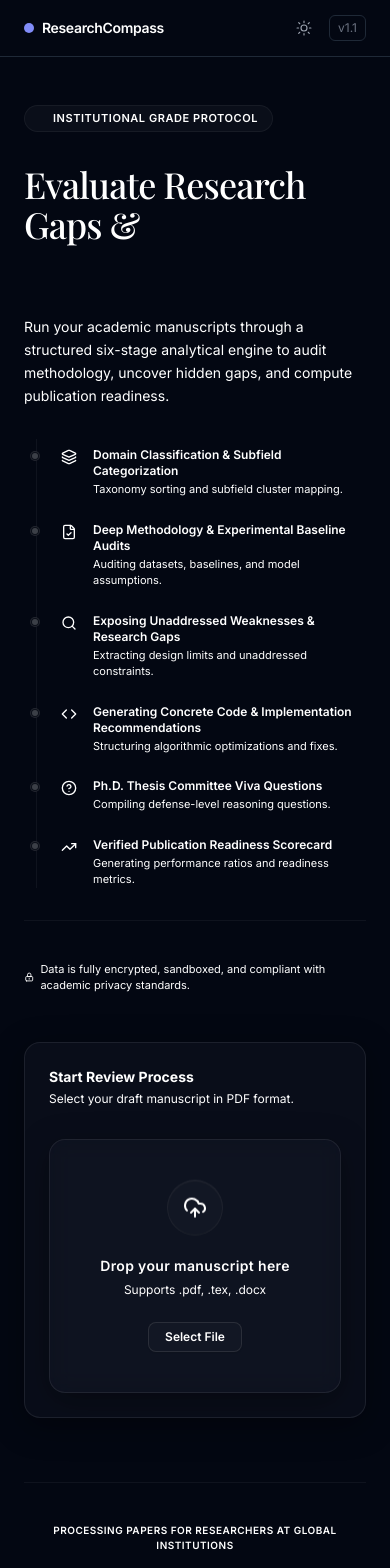
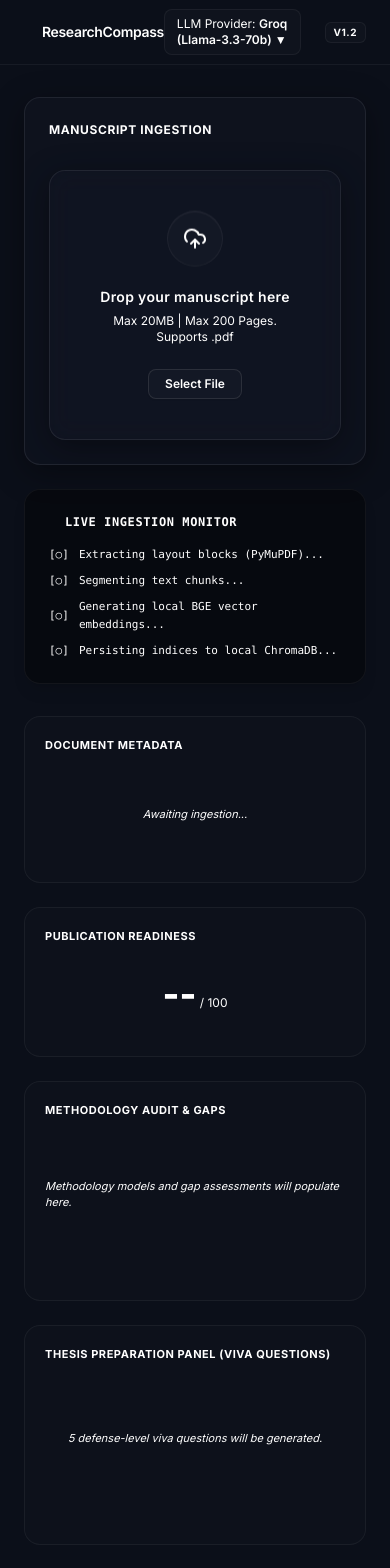
Before and after one commit to HariN999/ResearchCompass, a Next.js app in the folder frontend/: page / in a window 390 px wide. Shown: the top 1568 px of the page. Built offline with nearby package versions, Linux system fonts and the light colour scheme; a web font is replaced by a local one.

Commit message:
feat(ui): implement premium side-by-side workspace and live ingestion console logs

```diff
--- a/frontend/app/page.tsx
+++ b/frontend/app/page.tsx
@@ -1,40 +1,44 @@
 "use client";
 
 import { useEffect, useState } from "react";
-
-import { ResultsDashboard } from "../components/ResultsDashboard";
 import { UploadSection } from "../components/UploadSection";
-import { AgentWorkflow } from "../components/AgentWorkflow";
 import { analyzeResearchPaper } from "../lib/api";
 import type { AnalysisResult } from "../types/analysis";
-import { Layers, FileCheck, Search, Code, HelpCircle, TrendingUp } from "lucide-react";
 
 export default function Home(): JSX.Element {
   const [result, setResult] = useState<AnalysisResult | null>(null);
   const [loading, setLoading] = useState<boolean>(false);
   const [error, setError] = useState<string | null>(null);
   const [analyzedFilename, setAnalyzedFilename] = useState<string>("");
-  const [isDark, setIsDark] = useState<boolean>(true);
+  const [pipelineStep, setPipelineStep] = useState<number>(0);
 
   useEffect(() => {
-    setIsDark(document.documentElement.classList.contains("dark"));
-  }, []);
-
-  function toggleTheme(): void {
-    const nextIsDark = !isDark;
-    document.documentElement.classList.toggle("dark", nextIsDark);
-    localStorage.setItem("theme", nextIsDark ? "dark" : "light");
-    setIsDark(nextIsDark);
+    if (loading) {
+      setPipelineStep(0);
+      const timer1 = setTimeout(() => setPipelineStep(1), 1200);
+      const timer2 = setTimeout(() => setPipelineStep(2), 2400);
+      const timer3 = setTimeout(() => setPipelineStep(3), 3600);
+      return () => {
+        clearTimeout(timer1);
+        clearTimeout(timer2);
+        clearTimeout(timer3);
+      };
+    } else if (result) {
+      setPipelineStep(4);
+    } else {
+      setPipelineStep(0);
     }
+  }, [loading, result]);
 
   async function handleAnalyze(file: File): Promise<void> {
     setLoading(true);
     setError(null);
+    setResult(null);
+    setAnalyzedFilename(file.name);
 
     try {
       const analysis = await analyzeResearchPaper(file);
       setResult(analysis);
-      setAnalyzedFilename(file.name);
     } catch (err) {
       setResult(null);
       setError(err instanceof Error ? err.message : "Something went wrong while analyzing the paper.");
@@ -44,217 +48,209 @@ export default function Home(): JSX.Element {
   }
 
   return (
-    <main className="min-h-screen bg-white text-gray-900 transition-all duration-150 dark:bg-gray-950 dark:text-white">
-      {/* Navigation */}
-      <nav className="border-b border-gray-200 bg-white transition-all duration-150 dark:border-gray-800 dark:bg-gray-950">
-        <div className="mx-auto flex h-14 max-w-6xl items-center justify-between px-6">
-          <div className="text-sm font-semibold tracking-tight text-gray-900 dark:text-white flex items-center gap-2">
-            <span className="h-2.5 w-2.5 rounded-full bg-indigo-600 dark:bg-indigo-400" />
+    <main className="min-h-screen bg-[#0B0F19] text-white flex flex-col font-sans transition-all duration-150">
+      {/* Navigation Header */}
+      <nav className="border-b border-white/5 bg-[#0B0F19] shrink-0 sticky top-0 z-50 select-none">
+        <div className="mx-auto flex h-16 max-w-7xl items-center justify-between px-6">
+          <div className="text-sm font-semibold tracking-tight text-white flex items-center gap-2">
+            <span className="h-2.5 w-2.5 rounded-full bg-accent animate-pulse" />
             ResearchCompass
           </div>
 
-          <div className="flex items-center gap-2">
-            <button
-              type="button"
-              onClick={toggleTheme}
-              className="rounded-md p-2 text-gray-400 transition-all duration-150 hover:bg-gray-100 hover:text-gray-900 dark:hover:bg-gray-800 dark:hover:text-white"
-              aria-label={isDark ? "Switch to light mode" : "Switch to dark mode"}
-            >
-              {isDark ? (
-                <svg className="h-[18px] w-[18px]" fill="none" stroke="currentColor" viewBox="0 0 24 24" aria-hidden="true">
-                  <circle cx="12" cy="12" r="4" strokeWidth={1.5} />
-                  <path
-                    strokeLinecap="round"
-                    strokeWidth={1.5}
-                    d="M12 2.75v2M12 19.25v2M4.93 4.93l1.42 1.42M17.65 17.65l1.42 1.42M2.75 12h2M19.25 12h2M4.93 19.07l1.42-1.42M17.65 6.35l1.42-1.42"
-                  />
-                </svg>
-              ) : (
-                <svg className="h-[18px] w-[18px]" fill="none" stroke="currentColor" viewBox="0 0 24 24" aria-hidden="true">
-                  <path
-                    strokeLinecap="round"
-                    strokeLinejoin="round"
-                    strokeWidth={1.5}
-                    d="M20.25 14.15A7.5 7.5 0 0 1 9.85 3.75 8.25 8.25 0 1 0 20.25 14.15Z"
-                  />
-                </svg>
-              )}
-            </button>
+          <div className="flex items-center gap-6">
+            {/* LLM Provider Runtime Dropdown */}
+            <div className="relative text-xs text-text-secondary bg-white/[0.02] border border-white/5 rounded-lg px-3 py-1.5 font-sans select-none">
+              <span className="text-text-muted">LLM Provider:</span> <span className="font-semibold text-accent">Groq (Llama-3.3-70b) ▼</span>
+            </div>
 
-            <span className="rounded-md border border-gray-200 px-2 py-1 text-xs text-gray-400 dark:border-gray-800 dark:text-gray-500">
-              v1.1
+            <span className="rounded-md border border-white/5 bg-white/[0.02] px-2 py-0.5 text-[10px] font-bold text-text-muted uppercase tracking-wider">
+              v1.2
             </span>
           </div>
         </div>
       </nav>
 
       {/* Main Body container */}
-      <div className="mx-auto max-w-6xl px-6 py-6 md:py-12">
+      <div className="mx-auto max-w-7xl px-6 py-8 flex-1 flex flex-col w-full justify-between">
 
-        {/* LANDING HERO VIEW */}
-        {!result && !loading ? (
-          <div className="space-y-16 py-6 md:py-12">
-            <div className="grid gap-12 lg:grid-cols-[1fr_420px] items-start animate-fadeIn">
+        <div className="grid gap-8 lg:grid-cols-2 items-start w-full animate-fadeIn mb-8">
 
-              {/* Left Column: Value Prop */}
-              <div className="text-left space-y-8">
-                <span className="inline-flex items-center gap-2 rounded-full border border-white/5 bg-white/[0.03] backdrop-blur-md px-3.5 py-1 text-[11px] font-semibold text-accent tracking-wider uppercase select-none">
-                  <span className="h-1.5 w-1.5 animate-pulse rounded-full bg-accent" />
-                  Institutional Grade Protocol
-                </span>
+          {/* LEFT COLUMN: Input & Ingestion Pipeline */}
+          <div className="space-y-6 flex flex-col">
+            {/* 1. Drag & Drop Card Container */}
+            <div className="rounded-2xl p-6 glass-card relative overflow-hidden group">
+              <h3 className="text-xs font-bold text-text-muted uppercase tracking-wider mb-2 text-left">
+                Manuscript Ingestion
+              </h3>
+              <UploadSection onAnalyze={handleAnalyze} loading={loading} />
+            </div>
 
-                <h1 className="text-4xl sm:text-5xl font-serif font-medium leading-[1.12] text-text-primary tracking-tight">
-                  Evaluate Research Gaps & <br />
-                  <span className="text-accent bg-gradient-to-r from-accent to-[#00A8FF] bg-clip-text text-transparent">
-                    Accelerate Science
-                  </span>
-                </h1>
+            {/* 2. Live Ingestion Monitor Console */}
+            <div className="rounded-2xl p-6 border border-white/5 bg-black/40 font-mono text-[11px] leading-relaxed shadow-lg">
+              <h4 className="text-xs font-bold text-text-secondary uppercase tracking-wider mb-4 flex items-center gap-2">
+                <span className={`h-2 w-2 rounded-full ${loading ? "bg-accent animate-pulse" : "bg-text-muted"}`} />
+                Live Ingestion Monitor
+              </h4>
+              <div className="space-y-2 text-text-secondary text-left">
+                {[
+                  "Extracting layout blocks (PyMuPDF)...",
+                  "Segmenting text chunks...",
+                  "Generating local BGE vector embeddings...",
+                  "Persisting indices to local ChromaDB..."
+                ].map((step, idx) => {
+                  let prefix = "[○]";
+                  let textColor = "text-text-muted";
+                  if (pipelineStep > idx) {
+                    prefix = "[✓]";
+                    textColor = "text-accent";
+                  } else if (pipelineStep === idx && loading) {
+                    prefix = "[▶]";
+                    textColor = "text-text-primary font-bold";
+                  }
+                  return (
+                    <div key={idx} className={`flex items-center gap-2.5 ${textColor} transition-colors duration-200`}>
+                      <span>{prefix}</span>
+                      <span>{step}</span>
+                    </div>
+                  );
+                })}
+              </div>
+            </div>
 
-                <p className="text-sm leading-relaxed text-text-secondary max-w-xl font-sans">
-                  Run your academic manuscripts through a structured six-stage analytical engine to audit methodology, uncover hidden gaps, and compute publication readiness.
-                </p>
+            {/* Error Message Panel */}
+            {error && (
+              <div className="rounded-xl border border-red-900/30 bg-red-950/20 p-4 text-left animate-fadeIn">
+                <p className="text-xs font-mono text-red-400">{error}</p>
+              </div>
+            )}
+          </div>
 
-                {/* Interactive 6-Stage Timeline Node Layout */}
-                <div className="relative border-l border-white/5 ml-3 pl-6 space-y-6 pt-2 select-none">
-                  {[
-                    {
-                      title: "Domain Classification & Subfield Categorization",
-                      description: "Taxonomy sorting and subfield cluster mapping.",
-                      icon: <Layers className="h-4 w-4" />
-                    },
-                    {
-                      title: "Deep Methodology & Experimental Baseline Audits",
-                      description: "Auditing datasets, baselines, and model assumptions.",
-                      icon: <FileCheck className="h-4 w-4" />
-                    },
-                    {
-                      title: "Exposing Unaddressed Weaknesses & Research Gaps",
-                      description: "Extracting design limits and unaddressed constraints.",
-                      icon: <Search className="h-4 w-4" />
-                    },
-                    {
-                      title: "Generating Concrete Code & Implementation Recommendations",
-                      description: "Structuring algorithmic optimizations and fixes.",
-                      icon: <Code className="h-4 w-4" />
-                    },
-                    {
-                      title: "Ph.D. Thesis Committee Viva Questions",
-                      description: "Compiling defense-level reasoning questions.",
-                      icon: <HelpCircle className="h-4 w-4" />
-                    },
-                    {
-                      title: "Verified Publication Readiness Scorecard",
-                      description: "Generating performance ratios and readiness metrics.",
-                      icon: <TrendingUp className="h-4 w-4" />
-                    }
-                  ].map((stage, idx) => (
-                    <div key={idx} className="relative group/node">
-                      {/* Timeline Node dot */}
-                      <span className="absolute -left-[31px] top-1 flex h-[10px] w-[10px] items-center justify-center rounded-full bg-[#0B0F19] border border-white/10 group-hover/node:border-accent/40 group-hover/node:bg-accent transition-all duration-300">
-                        <span className="h-1.5 w-1.5 rounded-full bg-white/20 group-hover/node:bg-[#0B0F19]" />
-                      </span>
-                      <div className="flex items-start gap-4">
-                        <span className="mt-0.5 text-text-muted group-hover/node:text-accent transition-colors duration-300">
-                          {stage.icon}
-                        </span>
-                        <div className="space-y-0.5">
-                          <h4 className="text-xs font-semibold text-text-primary group-hover/node:text-accent transition-colors duration-300">
-                            {stage.title}
+          {/* RIGHT COLUMN: Structured Review Dashboard Output */}
+          <div className="grid gap-6 sm:grid-cols-2 items-start">
+
+            {/* Card 1: Document Metadata */}
+            <div className="rounded-2xl p-5 border border-white/5 bg-white/[0.01] min-h-[150px] text-left">
+              <h4 className="text-[11px] font-bold text-accent uppercase tracking-wider mb-3">
+                Document Metadata
               </h4>
-                          <p className="text-[11px] text-text-muted leading-normal">
-                            {stage.description}
-                          </p>
+              {result ? (
+                <div className="space-y-2 font-sans text-xs">
+                  <div>
+                    <span className="text-text-muted text-[11px]">Title: </span>
+                    <span className="font-semibold text-text-primary block truncate max-w-full" title={analyzedFilename}>{analyzedFilename}</span>
+                  </div>
+                  <div>
+                    <span className="text-text-muted text-[11px]">Subfield Domain: </span>
+                    <span className="font-semibold text-text-primary block capitalize">{result.research_domain || "Computer Science"}</span>
+                  </div>
+                  <div className="flex gap-4 pt-1">
+                    <div>
+                      <span className="text-text-muted text-[11px]">Year: </span>
+                      <span className="font-semibold text-text-primary block">2026</span>
+                    </div>
+                    <div>
+                      <span className="text-text-muted text-[11px]">Scope: </span>
+                      <span className="font-semibold text-text-primary block">Self-Hosted</span>
                     </div>
                   </div>
                 </div>
-                  ))}
+              ) : (
+                <div className="h-24 flex items-center justify-center text-text-muted italic text-[11px]">
+                  Awaiting ingestion...
+                </div>
+              )}
             </div>
 
-                <div className="h-px bg-white/5 max-w-xl" />
-
-                <p className="text-[11px] text-text-muted select-none flex items-center gap-1.5 pt-2 font-sans">
-                  <svg className="h-3.5 w-3.5 text-accent/60" fill="none" stroke="currentColor" viewBox="0 0 24 24">
-                    <path strokeLinecap="round" strokeLinejoin="round" strokeWidth="2" d="M12 15v2m-6 4h12a2 2 0 002-2v-6a2 2 0 00-2-2H6a2 2 0 00-2 2v6a2 2 0 002 2zm10-10V7a4 4 0 00-8 0v4h8z" />
-                  </svg>
-                  Data is fully encrypted, sandboxed, and compliant with academic privacy standards.
+            {/* Card 2: Publication Readiness Score */}
+            <div className="rounded-2xl p-5 border border-white/5 bg-white/[0.01] min-h-[150px] text-left flex flex-col justify-between">
+              <h4 className="text-[11px] font-bold text-accent uppercase tracking-wider mb-2">
+                Publication Readiness
+              </h4>
+              <div className="flex-1 flex flex-col items-center justify-center">
+                {result ? (
+                  <div className="text-center">
+                    <span className="text-4xl font-extrabold text-accent">{result.publication_readiness_score}</span>
+                    <span className="text-text-muted text-xs"> / 100</span>
+                    <p className="text-[10px] text-accent/80 font-bold uppercase tracking-wider mt-1.5">
+                      {result.publication_readiness_score >= 80 ? "Highly Ready" : result.publication_readiness_score >= 60 ? "Ready with Revisions" : "Draft limits"}
                     </p>
                   </div>
-
-              {/* Right Column: Upload Card */}
-              <div className="rounded-2xl p-6 glass-card relative overflow-hidden group">
-                <h3 className="text-sm font-bold text-text-primary text-left">
-                  Start Review Process
-                </h3>
-                <p className="mt-1 text-xs text-text-secondary text-left">
-                  Select your draft manuscript in PDF format.
-                </p>
-                <UploadSection onAnalyze={handleAnalyze} loading={loading} />
+                ) : (
+                  <div className="text-center">
+                    <span className="text-4xl font-extrabold text-text-muted">--</span>
+                    <span className="text-text-muted text-xs"> / 100</span>
+                  </div>
+                )}
               </div>
             </div>
 
-            {/* University Reputation Banner */}
-            <div className="pt-10 border-t border-white/5 flex flex-col items-center justify-center gap-4 text-center select-none animate-fadeIn">
-              <p className="text-[10px] uppercase tracking-wider text-text-muted font-semibold">
-                Processing papers for researchers at global institutions
-              </p>
-              <div className="flex flex-wrap items-center justify-center gap-x-8 gap-y-2 text-xs font-semibold text-text-muted/40 font-sans">
-                <span>Massachusetts Institute of Technology</span>
-                <span>•</span>
-                <span>Stanford University</span>
-                <span>•</span>
-                <span>University of Oxford</span>
-                <span>•</span>
-                <span>University of Cambridge</span>
+            {/* Card 3: Methodology Audit & Gaps */}
+            <div className="rounded-2xl p-5 border border-white/5 bg-white/[0.01] min-h-[220px] text-left sm:col-span-2">
+              <h4 className="text-[11px] font-bold text-accent uppercase tracking-wider mb-3">
+                Methodology Audit & Gaps
+              </h4>
+              {result ? (
+                <div className="space-y-4 font-sans text-xs">
+                  <div>
+                    <h5 className="font-semibold text-text-primary mb-1">Baseline Model & Settings:</h5>
+                    <p className="text-text-secondary leading-relaxed">{result.methodology || "Extracted baseline pipeline settings."}</p>
+                  </div>
+                  <div>
+                    <h5 className="font-semibold text-text-primary mb-1">Detected Sample Size / Limits & Gaps:</h5>
+                    <ul className="list-disc pl-4 space-y-1 text-text-secondary">
+                      {result.weaknesses && result.weaknesses.length > 0 ? (
+                        result.weaknesses.slice(0, 3).map((w, idx) => (
+                          <li key={idx}>{w}</li>
+                        ))
+                      ) : (
+                        <li>No methodology limitations recorded.</li>
+                      )}
+                    </ul>
                   </div>
                 </div>
-          </div>
-        ) : null}
-
-        {/* LOADING STATE FOCUS VIEW */}
-        {loading && (
-          <div className="max-w-4xl mx-auto py-12 text-center animate-fadeIn">
-            <h2 className="text-2xl font-bold tracking-tight text-gray-900 dark:text-white">
-              Agent Review In Progress
-            </h2>
-            <p className="mt-1.5 text-xs text-gray-500 dark:text-gray-400">
-              An agent is actively evaluating your research paper structure...
-            </p>
-            <AgentWorkflow loading={loading} />
+              ) : (
+                <div className="h-32 flex items-center justify-center text-text-muted italic text-[11px]">
+                  Methodology models and gap assessments will populate here.
                 </div>
               )}
+            </div>
 
-        {/* ERROR STATE */}
-        {error ? (
-          <div className="max-w-2xl mx-auto mt-6 rounded-lg border border-red-200 bg-red-50 p-4 text-left dark:border-red-900 dark:bg-red-950/40">
-            <p className="text-sm leading-6 text-red-600 dark:text-red-350">{error}</p>
+            {/* Card 4: Thesis Preparation Panel */}
+            <div className="rounded-2xl p-5 border border-white/5 bg-white/[0.01] min-h-[220px] text-left sm:col-span-2">
+              <h4 className="text-[11px] font-bold text-accent uppercase tracking-wider mb-3">
+                Thesis Preparation Panel (Viva Questions)
+              </h4>
+              {result ? (
+                <div className="space-y-2 font-sans text-xs">
+                  <ol className="list-decimal pl-4 space-y-2 text-text-secondary leading-relaxed">
+                    {result.viva_questions && result.viva_questions.length > 0 ? (
+                      result.viva_questions.slice(0, 5).map((q, idx) => (
+                        <li key={idx} className="hover:text-text-primary transition-colors">{q}</li>
+                      ))
+                    ) : (
+                      <li>No defense questions generated.</li>
+                    )}
+                  </ol>
                 </div>
-        ) : null}
+              ) : (
+                <div className="h-32 flex items-center justify-center text-text-muted italic text-[11px]">
+                  5 defense-level viva questions will be generated.
+                </div>
+              )}
+            </div>
 
-        {/* RESULTS VIEW */}
-        {result && !loading ? (
-          <div className="animate-fadeIn mt-6 mb-24">
-            {/* Header info */}
-            <div className="flex flex-col gap-4 sm:flex-row sm:items-center sm:justify-between pb-6 mb-8 border-b border-gray-200 dark:border-gray-800">
-              <div>
-                <h2 className="text-xl font-bold tracking-tight text-gray-900 dark:text-white">
-                  Manuscript Analysis Report
-                </h2>
-                <p className="text-xs text-gray-500 dark:text-gray-400 mt-1">
-                  Comprehensive review outcomes for {analyzedFilename}
-                </p>
           </div>
-              <button
-                type="button"
-                onClick={() => { setResult(null); setError(null); }}
-                className="inline-flex items-center gap-1.5 rounded-md border border-gray-200 px-3 py-1.5 text-xs font-semibold text-gray-600 transition-all duration-150 hover:bg-gray-100 hover:text-gray-900 dark:border-gray-800 dark:text-gray-450 dark:hover:bg-gray-900 dark:hover:text-white"
-              >
-                ← Analyze Another Paper
-              </button>
+
         </div>
-            <ResultsDashboard result={result} filename={analyzedFilename} />
+
       </div>
-        ) : null}
-      </div>
+
+      {/* System Status Footer */}
+      <footer className="h-10 border-t border-white/5 flex items-center justify-center select-none bg-black/40 shrink-0 z-20">
+        <span className="text-[10px] text-text-muted tracking-wider uppercase font-mono">
+          Isolated Local Instance | Engine: SQLite ChromaDB | Fully Sandboxed Privacy Protocol
+        </span>
+      </footer>
     </main>
   );
 }
--- a/frontend/components/UploadSection.tsx
+++ b/frontend/components/UploadSection.tsx
@@ -80,7 +80,7 @@ export function UploadSection({ onAnalyze, loading }: UploadSectionProps): JSX.E
             Drop your manuscript here
           </p>
           <p className="mt-1.5 text-xs text-text-muted">
-            Supports .pdf, .tex, .docx
+            Max 20MB | Max 200 Pages. Supports .pdf
           </p>
 
           {selectedFile ? (
```
Lines whose indentation alone changed are shown as unchanged.
